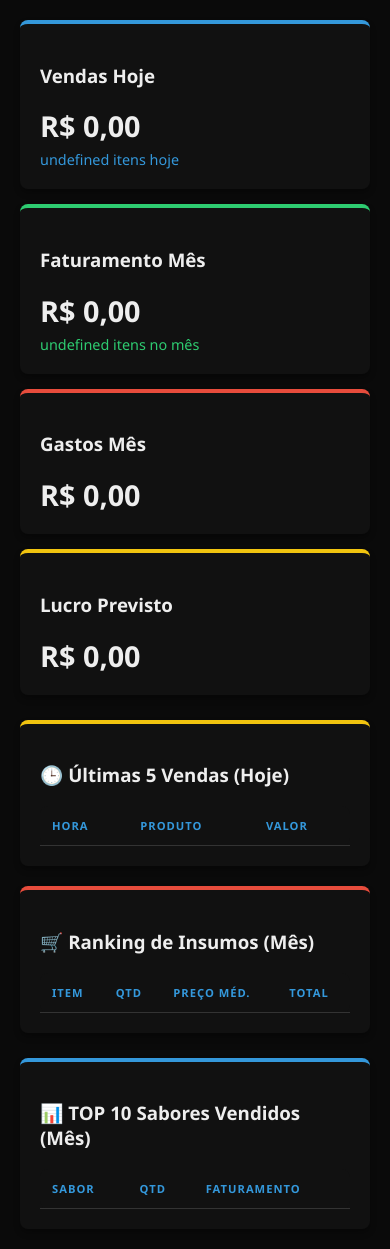
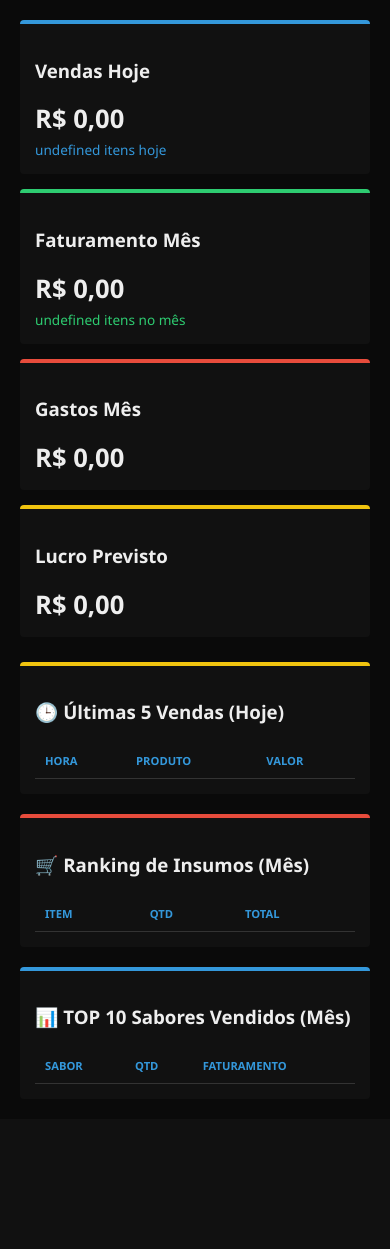
Before and after one commit to Acmsilva1/vendas, a FastAPI app: page / in a window 390 px wide. Shown: the part 160-1409 px from the top of the page. After the commit the page ends 1244 px from the top, so only its background shows below. Run offline with FastAPI, Linux system fonts and the light colour scheme; lists and menus that the app fills with data are empty.

Commit message:
Update index.html

```diff
--- a/templates/index.html
+++ b/templates/index.html
@@ -2,61 +2,23 @@
 <html lang="pt-br">
 <head>
     <meta charset="UTF-8">
-    <meta name="viewport" content="width=device-width, initial-scale=1.0">
-    <title>Vendas Diária | Dashboard de TI</title>
+    <title>Vendas Diária | Dashboard André</title>
     <style>
-        /* --- [7] UI E ESTILIZAÇÃO (DESIGN SYSTEM) --- */
-        :root {
-            --bg: #0a0a0a; --card: #111; --border: #333;
-            --accent: #3498db; --green: #2ecc71; --red: #e74c3c; --yellow: #f1c40f;
-        }
-
-        body {
-            font-family: 'Segoe UI', Tahoma, Geneva, Verdana, sans-serif;
-            background: var(--bg); color: #eee; margin: 0; padding: 20px;
-        }
-
-        .header {
-            display: flex; justify-content: space-between; align-items: center;
-            border-bottom: 1px solid var(--border); padding-bottom: 10px; margin-bottom: 20px;
-        }
-
-        /* Layout Grid para KPIs Superiores */
-        .grid-main {
-            display: grid; grid-template-columns: repeat(auto-fit, minmax(220px, 1fr)); gap: 15px; margin-bottom: 25px;
-        }
-
-        /* Layout para as Tabelas Inferiores */
-        .grid-tables {
-            display: grid; grid-template-columns: 1fr 1fr; gap: 20px;
-        }
-
-        /* Estilo dos Cards */
-        .card {
-            background: var(--card); border-top: 4px solid var(--accent);
-            padding: 20px; border-radius: 8px; box-shadow: 0 4px 6px rgba(0,0,0,0.3);
-        }
-
-        .valor { font-size: 1.8rem; font-weight: bold; margin-top: 10px; }
-        .sub-valor { font-size: 0.9rem; color: var(--accent); margin-top: 5px; font-weight: 500; }
-
-        /* Tabelas */
-        .table-container { margin-top: 15px; overflow-x: auto; }
-        table { width: 100%; border-collapse: collapse; background: var(--card); border-radius: 8px; }
-        th, td { padding: 12px; text-align: left; border-bottom: 1px solid var(--border); font-size: 0.85rem; }
-        th { color: var(--accent); text-transform: uppercase; font-size: 0.7rem; letter-spacing: 1px; }
-
-        /* Feedback Visual de Carregamento */
-        .loading { opacity: 0.4; transition: opacity 0.3s; }
-
-        /* Responsividade para telas pequenas */
-        @media (max-width: 900px) {
-            .grid-tables { grid-template-columns: 1fr; }
-        }
+        :root { --bg: #0a0a0a; --card: #111; --border: #333; --accent: #3498db; --green: #2ecc71; --red: #e74c3c; --yellow: #f1c40f; }
+        body { font-family: 'Segoe UI', sans-serif; background: var(--bg); color: #eee; margin: 0; padding: 20px; }
+        .header { display: flex; justify-content: space-between; align-items: center; border-bottom: 1px solid var(--border); padding-bottom: 10px; margin-bottom: 20px; }
+        .grid-main { display: grid; grid-template-columns: repeat(auto-fit, minmax(220px, 1fr)); gap: 15px; margin-bottom: 25px; }
+        .card { background: var(--card); border-top: 4px solid var(--accent); padding: 15px; border-radius: 4px; }
+        .valor { font-size: 1.6rem; font-weight: bold; margin-top: 8px; }
+        .sub-valor { font-size: 0.85rem; color: var(--accent); margin-top: 4px; font-weight: 500; }
+        table { width: 100%; border-collapse: collapse; font-size: 0.8rem; margin-top: 10px; }
+        th, td { padding: 10px; text-align: left; border-bottom: 1px solid var(--border); }
+        th { color: var(--accent); text-transform: uppercase; font-size: 0.7rem; }
+        .grid-tables { display: grid; grid-template-columns: 1fr 1fr; gap: 20px; margin-top: 20px; }
+        @media (max-width: 900px) { .grid-tables { grid-template-columns: 1fr; } }
     </style>
 </head>
 <body>
-
     <div class="header">
         <h1>Dashboard <small style="font-size: 14px; color: var(--accent);">GESTOR IA & DADOS</small></h1>
         <p>🕒 Sincronizado: <span id="time" style="color:var(--yellow)">--:--:--</span></p>
@@ -69,18 +31,15 @@
                 <div class="valor" id="v_hoje">R$ 0,00</div>
                 <div class="sub-valor" id="i_hoje">0 itens hoje</div>
             </div>
-
             <div class="card" style="border-top-color: var(--green);">
                 <h3>Faturamento Mês</h3>
                 <div class="valor" id="v_mes">R$ 0,00</div>
                 <div class="sub-valor" id="i_mes" style="color: var(--green);">0 itens no mês</div>
             </div>
-
             <div class="card" style="border-top-color: var(--red);">
                 <h3>Gastos Mês</h3>
                 <div class="valor" id="g_mes">R$ 0,00</div>
             </div>
-
             <div class="card" style="border-top-color: var(--yellow);">
                 <h3>Lucro Previsto</h3>
                 <div class="valor" id="lucro">R$ 0,00</div>
@@ -90,57 +49,37 @@
         <div class="grid-tables">
             <div class="card" style="border-top-color: var(--yellow);">
                 <h3>🕒 Últimas 5 Vendas (Hoje)</h3>
-                <div class="table-container">
-                    <table id="tab-ultimas">
-                        <thead>
-                            <tr><th>Hora</th><th>Produto</th><th>Valor</th></tr>
-                        </thead>
-                        <tbody></tbody>
-                    </table>
-                </div>
+                <table>
+                    <thead><tr><th>Hora</th><th>Produto</th><th>Valor</th></tr></thead>
+                    <tbody id="corpo-ultimas"></tbody>
+                </table>
             </div>
-
             <div class="card" style="border-top-color: var(--red);">
                 <h3>🛒 Ranking de Insumos (Mês)</h3>
-                <div class="table-container">
-                    <table id="tab-compras">
-                        <thead>
-                            <tr><th>Item</th><th>Qtd</th><th>Preço Méd.</th><th>Total</th></tr>
-                        </thead>
-                        <tbody></tbody>
-                    </table>
-                </div>
+                <table>
+                    <thead><tr><th>Item</th><th>Qtd</th><th>Total</th></tr></thead>
+                    <tbody id="corpo-compras"></tbody>
+                </table>
             </div>
         </div>
 
-        <div class="card" style="margin-top: 25px; border-top-color: var(--accent);">
+        <div class="card" style="margin-top: 20px; border-top-color: var(--accent);">
             <h3>📊 TOP 10 Sabores Vendidos (Mês)</h3>
-            <div class="table-container">
-                <table id="tab-sabores">
-                    <thead>
-                        <tr><th>Sabor</th><th>Qtd</th><th>Faturamento</th></tr>
-                    </thead>
-                    <tbody></tbody>
-                </table>
-            </div>
+            <table>
+                <thead><tr><th>Sabor</th><th>Qtd</th><th>Faturamento</th></tr></thead>
+                <tbody id="corpo-sabores"></tbody>
+            </table>
         </div>
     </div>
 
     <script>
-        /* --- [8] JS: UPDATE (CONSUMO DA API) --- */
-
-        // Formatador de Moeda
         const fmt = (v) => new Intl.NumberFormat('pt-BR', { style: 'currency', currency: 'BRL' }).format(v || 0);
 
         async function update() {
-            const container = document.getElementById('content');
-            container.classList.add('loading');
-
             try {
                 const res = await fetch('/api/status');
                 const d = await res.json();
 
-                // 1. Atualizando Cards Principais
                 document.getElementById('v_hoje').innerText = fmt(d.vendas_hoje);
                 document.getElementById('i_hoje').innerText = `${d.itens_hoje} itens hoje`;
                 document.getElementById('v_mes').innerText = fmt(d.vendas_mes);
@@ -149,44 +88,18 @@
                 document.getElementById('lucro').innerText = fmt(d.lucro_mes);
                 document.getElementById('time').innerText = d.ultima_atualizacao;
 
-                // 2. Renderizando Tabela: Últimas 5 Vendas
-                document.querySelector('#tab-ultimas tbody').innerHTML = d.ultimas_vendas.map(v => `
-                    <tr>
-                        <td style="color:var(--yellow)">${v['DATA E HORA'].split(' ')[1] || '---'}</td>
-                        <td>${v.SABORES}</td>
-                        <td>${fmt(v['VALOR DA VENDA'])}</td>
-                    </tr>
-                `).join('');
+                document.getElementById('corpo-ultimas').innerHTML = d.ultimas_vendas.map(v =>
+                    `<tr><td>${v['DATA E HORA'].split(' ')[1] || '---'}</td><td>${v.SABORES}</td><td>${fmt(v['VALOR DA VENDA'])}</td></tr>`).join('');
 
-                // 3. Renderizando Tabela: Ranking de Compras (Insumos)
-                document.querySelector('#tab-compras tbody').innerHTML = d.ranking_compras.map(c => `
-                    <tr>
-                        <td><strong>${c.PRODUTO}</strong></td>
-                        <td>${c.qtd_total}</td>
-                        <td style="color:var(--yellow)">${fmt(c.preco_medio)}</td>
-                        <td>${fmt(c.total_gasto)}</td>
-                    </tr>
-                `).join('');
+                document.getElementById('corpo-compras').innerHTML = d.ranking_compras.map(c =>
+                    `<tr><td>${c.PRODUTO}</td><td>${c.qtd_total}</td><td>${fmt(c.total_gasto)}</td></tr>`).join('');
 
-                // 4. Renderizando Tabela: Ranking de Sabores (Original)
-                document.querySelector('#tab-sabores tbody').innerHTML = d.ranking_sabores.map(s => `
-                    <tr>
-                        <td>${s.SABORES}</td>
-                        <td><strong>${s.quantidade}</strong></td>
-                        <td>${fmt(s.vendas)}</td>
-                    </tr>
-                `).join('');
-
-            } catch (e) {
-                console.error("Erro na Matrix: O Backend sumiu!");
-            } finally {
-                container.classList.remove('loading');
-            }
+                document.getElementById('corpo-sabores').innerHTML = d.ranking_sabores.map(s =>
+                    `<tr><td>${s.SABORES}</td><td>${s.quantidade}</td><td>${fmt(s.vendas)}</td></tr>`).join('');
+            } catch (e) { console.error("Erro na Matrix"); }
         }
-
-        // Loop de atualização (5 minutos)
         setInterval(update, 300000);
-        update(); // Carga inicial
+        update();
     </script>
 </body>
 </html>
```
